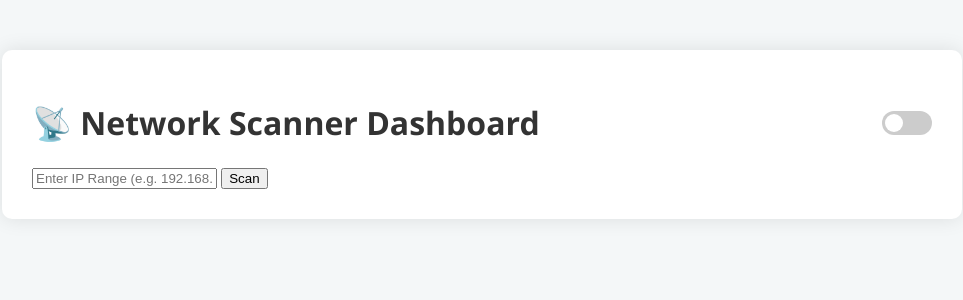
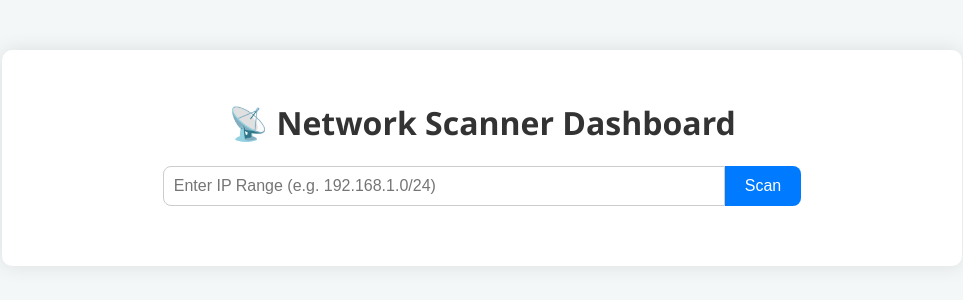
Before and after one commit to SparshMajumdar/Network_Scanner, a Flask app: page / in a window 1280 px wide. Shown: the top 300 px of the page, without its empty margins (158-1121 px from the left). Run offline with Flask 3, Linux system fonts and the light colour scheme.

Commit message:
Update in the code

```diff
--- a/static/style.css
+++ b/static/style.css
@@ -1,11 +1,8 @@
-/* Light mode (default) */
 body {
   font-family: 'Segoe UI', Tahoma, Geneva, Verdana, sans-serif;
   background: #f4f7f8;
-  color: #333;
   margin: 0;
   padding: 0;
-  transition: background 0.3s, color 0.3s;
 }
 
 .container {
@@ -13,76 +10,68 @@ body {
   margin: 50px auto;
   padding: 30px;
   background: white;
+  box-shadow: 0 0 20px rgba(0, 0, 0, 0.1);
   border-radius: 10px;
-  box-shadow: 0 0 20px rgba(0, 0, 0, 0.1);
 }
 
-/* Dark mode toggle switch */
-.header {
-  display: flex;
-  justify-content: space-between;
-  align-items: center;
+h1, h2 {
+  text-align: center;
+  color: #333;
 }
 
-.switch {
-  position: relative;
-  display: inline-block;
-  width: 50px;
-  height: 24px;
+form {
+  display: flex;
+  justify-content: center;
+  margin-bottom: 30px;
 }
 
-.switch input {
-  opacity: 0;
-  width: 0;
-  height: 0;
+input[type="text"] {
+  padding: 10px;
+  width: 60%;
+  font-size: 1rem;
+  border: 1px solid #ccc;
+  border-radius: 8px 0 0 8px;
+  outline: none;
 }
 
-.slider {
-  position: absolute;
-  top: 0; left: 0;
-  right: 0; bottom: 0;
-  background-color: #ccc;
-  border-radius: 34px;
+button {
+  padding: 10px 20px;
+  background-color: #007BFF;
+  color: white;
+  border: none;
+  border-radius: 0 8px 8px 0;
+  font-size: 1rem;
   cursor: pointer;
-  transition: .4s;
 }
 
-.slider:before {
-  position: absolute;
-  content: "";
-  height: 18px; width: 18px;
-  left: 3px; bottom: 3px;
-  background-color: white;
-  border-radius: 50%;
-  transition: .4s;
+button:hover {
+  background-color: #0056b3;
 }
 
-input:checked + .slider {
-  background-color: #2196F3;
+table {
+  width: 100%;
+  border-collapse: collapse;
+  margin-top: 20px;
 }
 
-input:checked + .slider:before {
-  transform: translateX(26px);
+th, td {
+  padding: 12px;
+  border: 1px solid #ddd;
+  text-align: center;
 }
 
-/* Dark Mode Styles */
-body.dark {
-  background: #121212;
-  color: #f0f0f0;
+th {
+  background-color: #007BFF;
+  color: white;
 }
 
-body.dark .container {
-  background: #1f1f1f;
+tr:nth-child(even) {
+  background-color: #f9f9f9;
 }
 
-body.dark table, body.dark th, body.dark td {
-  border-color: #444;
+.spoof {
+  text-align: center;
+  margin-top: 20px;
+  font-weight: bold;
+  color: #cc0000;
 }
-
-body.dark th {
-  background-color: #333;
-}
-
-body.dark .spoof {
-  color: #ff6666;
-}
--- a/templates/index.html
+++ b/templates/index.html
@@ -7,13 +7,7 @@
 </head>
 <body>
   <div class="container">
-    <div class="header">
-      <h1>📡 Network Scanner Dashboard</h1>
-      <label class="switch">
-        <input type="checkbox" id="modeToggle">
-        <span class="slider"></span>
-      </label>
-    </div>
+    <h1>📡 Network Scanner Dashboard</h1>
 
     <form method="POST">
       <input type="text" name="ip_range" placeholder="Enter IP Range (e.g. 192.168.1.0/24)" required>
@@ -45,7 +39,5 @@
     <p class="spoof">{{ spoof_status }}</p>
     {% endif %}
   </div>
-
-  <script src="{{ url_for('static', filename='darkmode.js') }}"></script>
 </body>
 </html>
```
Also changed, not shown: static/dark.js (deleted, +0 -20 lines).
